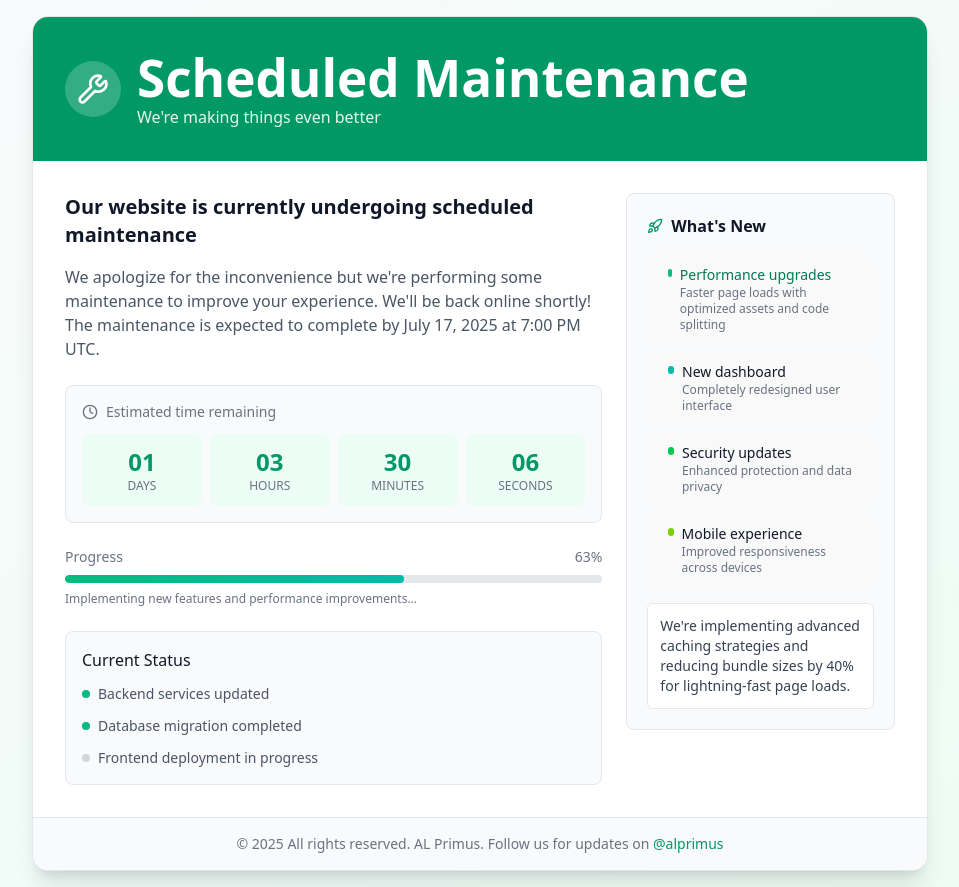
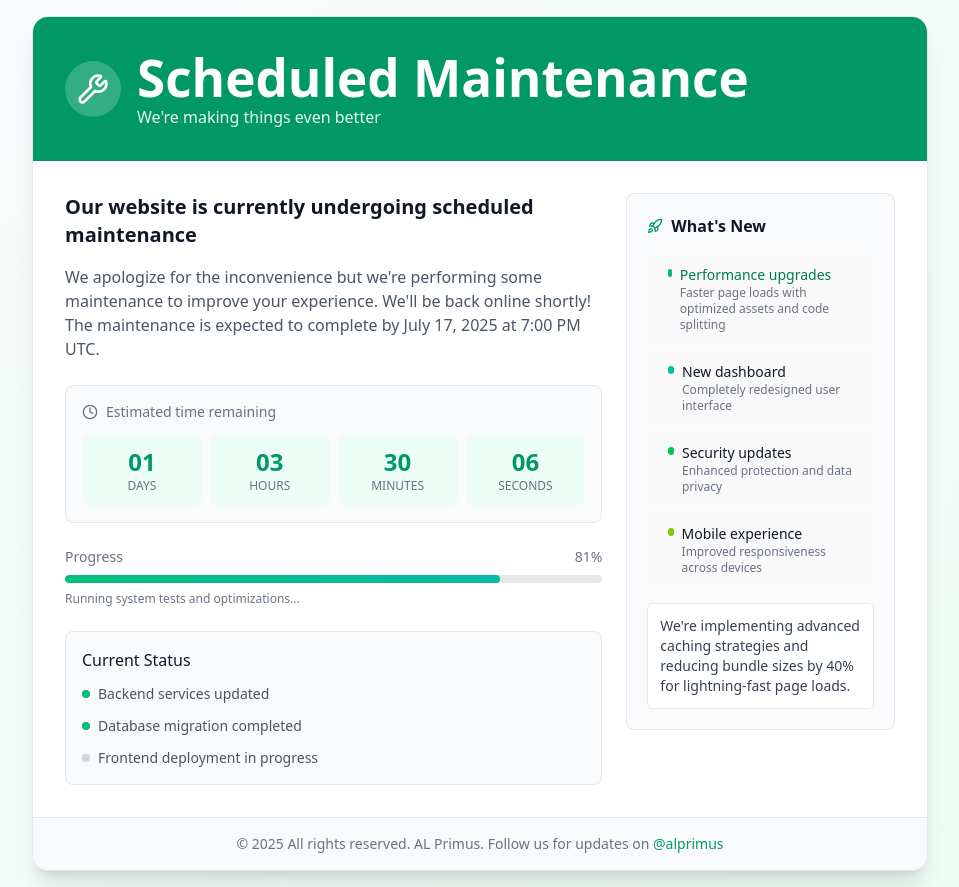
Before and after one commit to alprimus/waiting-template, a React (Vite) app: page / in a window 1280 px wide. Shown: the whole page, without its empty margins (160-1119 px from the left). Built offline with nearby package versions, Linux system fonts and the light colour scheme.

Commit message:
modified progress

```diff
--- a/src/App.tsx
+++ b/src/App.tsx
@@ -137,12 +137,12 @@ export default function MaintenancePage() {
               <div className="space-y-2">
                 <div className="flex justify-between text-sm text-gray-500 dark:text-gray-400">
                   <span>Progress</span>
-                  <span>63%</span>
+                  <span>81%</span>
                 </div>
                 <div className="h-2 bg-gray-200 dark:bg-gray-600 rounded-full overflow-hidden">
                   <div
                     className="h-full bg-gradient-to-r from-emerald-500 to-teal-500 rounded-full transition-all duration-500 ease-out"
-                    style={{ width: `63%` }}
+                    style={{ width: `81%` }}
                   ></div>
                 </div>
                 <p className="text-xs text-gray-500 dark:text-gray-400">
@@ -150,7 +150,7 @@ export default function MaintenancePage() {
                    progress < 70 ? "Implementing new features and performance improvements..." :
                    progress < 90 ? "Running system tests and optimizations..." :
                    "Finalizing updates and preparing for launch..."} */}
-                   Implementing new features and performance improvements...
+                   Running system tests and optimizations...
                 </p>
               </div>
 
```
